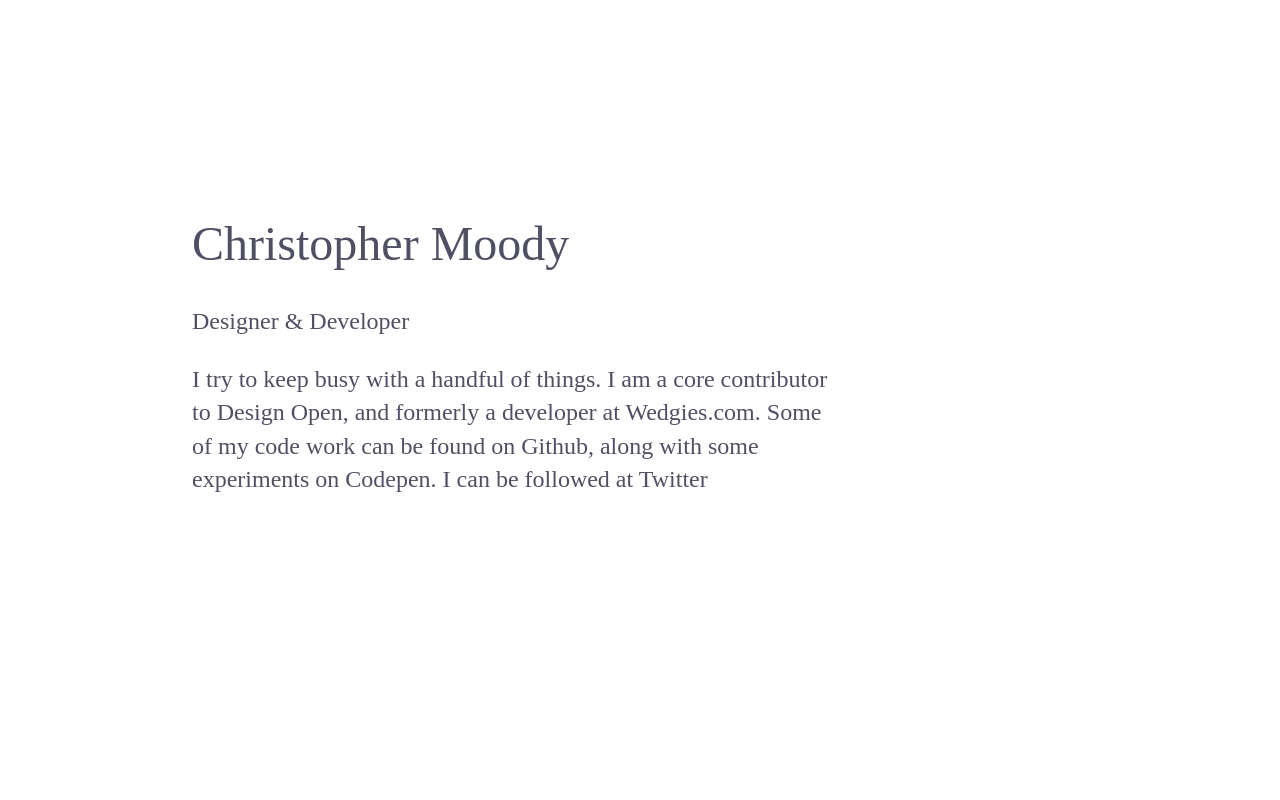
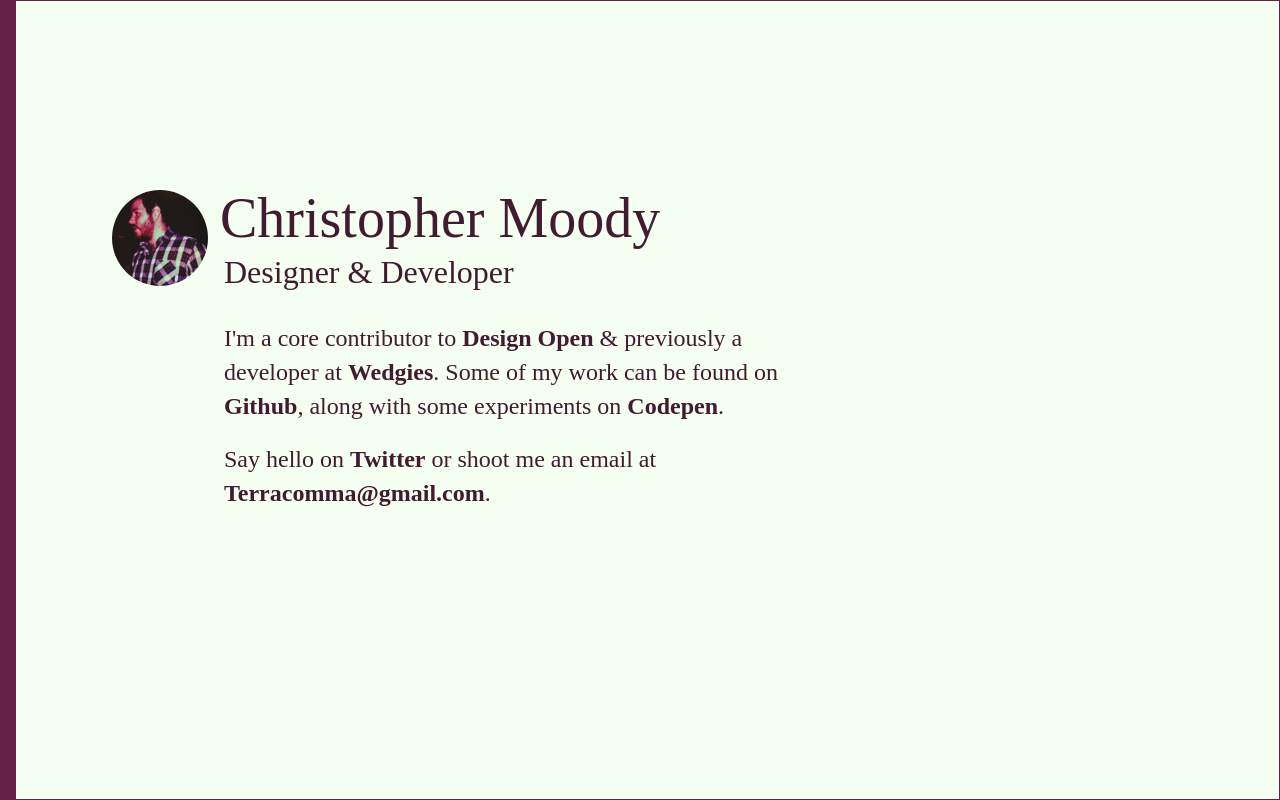
Before and after one commit to Moodycomputer/coffee, a plain HTML site: page index.html in a window 1280 px wide. Drawn offline with Linux system fonts and the light colour scheme.

Commit message:
site ready for prime?time

```diff
--- a/assets/styles/master.css
+++ b/assets/styles/master.css
@@ -10,16 +10,79 @@
 	align-items: center;
 	min-height: 100vh;
 	margin: 0;
-	font: normal 400 1.5rem/1.4 "chaparral-pro", serif;
-	color: rgb(80,80,100);
+	font: normal 400 100%/1.4 "chaparral-pro", serif;
+	color: rgb(66,26,49);
+	background: rgb(244,255,242);
+	border: 1px solid rgb(102,31,70);
+	border-left: 1rem solid rgb(102,31,70);
 }
 main{
+	display: flex;
+	flex-direction: row;
+	max-width: 44rem;
+	padding: 0 0 6rem;
+	margin: 1rem 1rem 0 6rem;
+}
+.media{
+	max-width: 6rem;
+}
+.mugshot{
+	max-width: 100%;
+	border-radius: 50%;
+}
+.text{
 	flex: 1;
-	margin: 0 35% 0 15%;
-	padding: 0 0 6rem;
+	padding: 0 0 0 1rem;
 }
-.headline{
+.name{
+	font-size: 3.5rem;
 	font-family: "chaparral-pro-display";
-	font-weight: 300;
-	line-height: 1.2;
+	font-weight: 400;
+	line-height: 1;
+	margin: 0 0 .25rem -.25rem;
 }
+.title{
+	font-size: 2rem;
+	margin: 0 0 1.75rem;
+}
+.description{
+	font-size: 1.5rem;
+	margin: 0 0 1.25rem;
+}
+a{
+	font-weight: 600;
+	text-decoration: inherit;
+	color: inherit;
+	display: inline-block;
+	height: 1.125em;
+	text-shadow: 1px 0px rgb(244,255,242), -1px 0px rgb(244,255,242);
+	border-bottom: 2px solid rgba(66,26,49,0);
+	transition: border ease .2s
+}
+a:hover{
+	border-bottom: 2px solid rgba(66,26,49,1);
+}
+
+@media (max-width: 800px){
+	:root{
+		font-size: 14px;
+	}
+}
+@media (max-width: 720px){
+	main{
+		margin: 1rem 1rem 0 3rem;
+	}
+}
+@media (max-width: 640px){
+	main{
+		flex-direction: column;
+		margin: 1rem;
+		padding: 0;
+	}
+	.media{
+		margin: 0 0 1rem;
+	}
+	.text{
+		padding: 0;
+	}
+}
--- a/index.html
+++ b/index.html
@@ -2,7 +2,7 @@
 <html>
 <head>
 	<title>Moody.Coffee</title>
-	<link rel="stylesheet" href="assets/styles/master.css"
+	<link rel="stylesheet" href="assets/styles/master.css">
 	<meta name="viewport" content="width=device-width, initial-scale=1.0">
 	<script src="//use.typekit.net/hik7btb.js"></script>
 	<script>try{Typekit.load();}catch(e){}</script>
@@ -10,13 +10,15 @@
 <body>
 
 	<main>
-
-		<h1 class="headline">Christopher Moody</h1>
-
-		<p class="subhead">Designer &amp; Developer</p>
-
-		<p class="copy">I try to keep busy with a handful of things. I am a core contributor to Design Open, and formerly a developer at Wedgies.com. Some of my code work can be found on Github, along with some experiments on Codepen. I can be followed at Twitter</p>
-
+		<div class="media">
+			<img class="mugshot" title="My Ugly Mug" src="assets/images/uglymug.jpeg">
+		</div>
+		<div class="text">
+			<h1 class="name">Christopher Moody</h1>
+			<p class="title">Designer &amp; Developer</p>
+			<p class="description">I'm a core contributor to <a title="Design Open" href="http://designopen.org">Design Open</a> &amp; previously a developer at <a title="Wedgies Social Polling" href="http://wedgies.com">Wedgies</a>. Some of my work can be found on <a title="My Github Profile" href="http://github.com/terracomma">Github</a>, along with some experiments on <a title="My Codepen Profile" href="http://codepen.io/terracomma">Codepen</a>.</p>
+			<p class="description">Say hello on <a title="My Twitter Feed" href="http://twitter.com/terracomma">Twitter</a> or shoot me an email at <a title="My primary email" href="mailto:terracomma@gmail.com">Terracomma@gmail.com</a>.</p>
+		</div>
 	</main>
 
 </body>
```
Also changed, not shown: assets/images/uglymug.jpeg (added).
